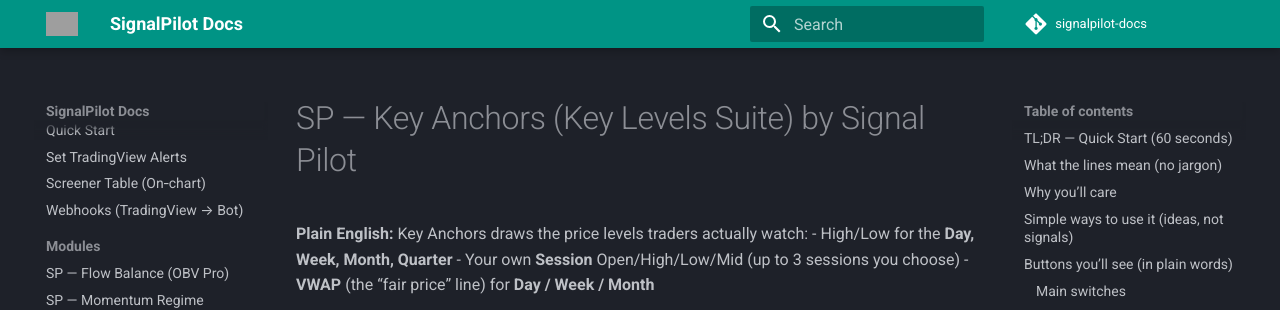
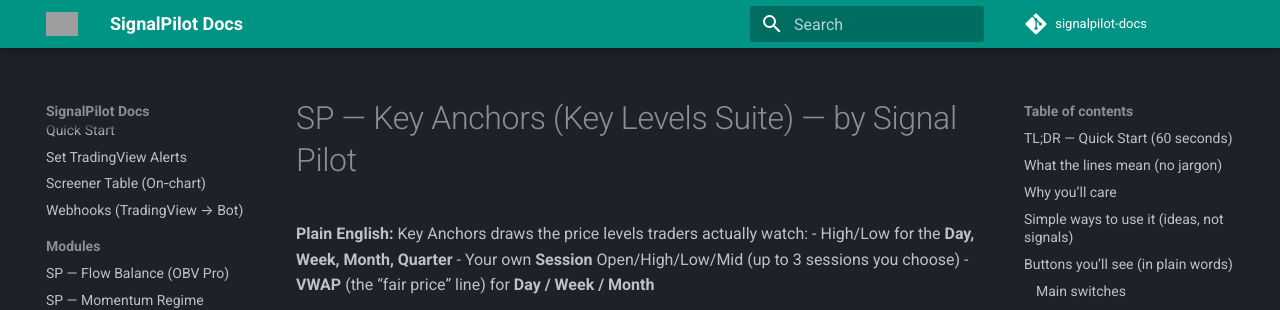
Before and after one commit to Signalpilot/signalpilot-docs, an MkDocs documentation site: the page built from docs/sp-key-levels-suite.md, in a window 1280 px wide and 900 px high. Shown: the top 310 px of the window. Built offline with MkDocs 1.6.1 and Material for MkDocs 9.7.7, drawn with Linux system fonts in a browser that asks for light colours; comment, search, counter and statistics services are not loaded; grey boxes are pictures that could not be loaded.

```diff
--- a/docs/sp-key-levels-suite.md
+++ b/docs/sp-key-levels-suite.md
@@ -1,4 +1,4 @@
-# SP — Key Anchors (Key Levels Suite) by Signal Pilot
+# SP — Key Anchors (Key Levels Suite) — by Signal Pilot
 
 **Plain English:** Key Anchors draws the price levels traders actually watch:
 - High/Low for the **Day, Week, Month, Quarter**
```
